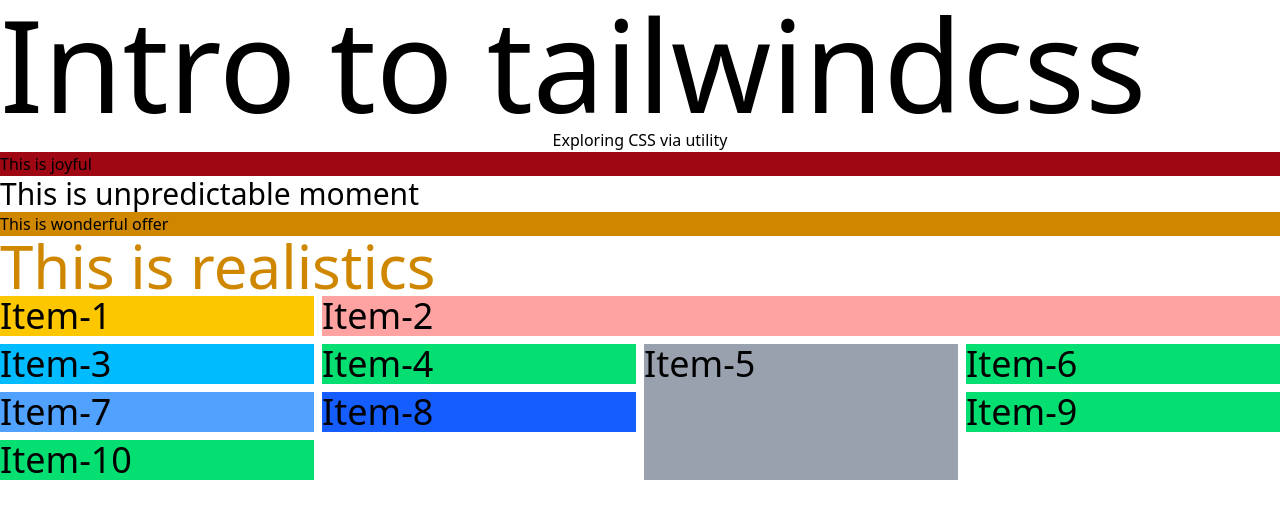
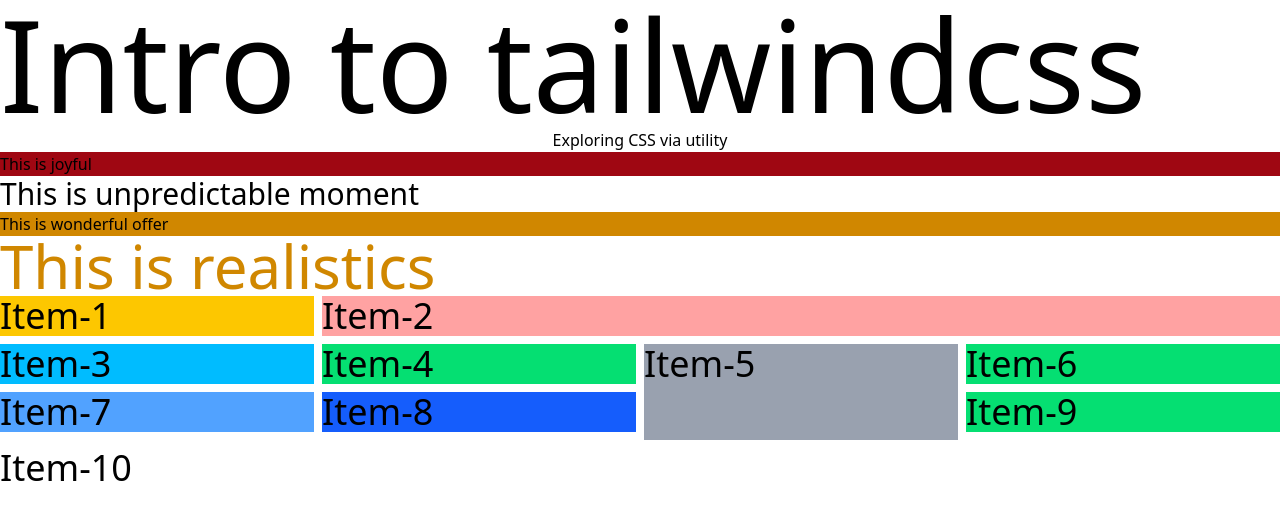
Before and after one commit to Hashemeee92/tailwind-css-intellisense, a plain HTML site: page index.html in a window 1280 px wide. Drawn offline with nearby package versions, Linux system fonts and the light colour scheme.

Commit message:
added column span

```diff
--- a/index.html
+++ b/index.html
@@ -26,7 +26,7 @@
             <div class="bg-blue-400">Item-7</div>
             <div class="bg-blue-600">Item-8</div>
             <div class="bg-green-400">Item-9</div>
-            <div class="bg-green-400">Item-10</div>
+            <div class="col-span-3">Item-10</div>
         </div>
 
     </section>
```
